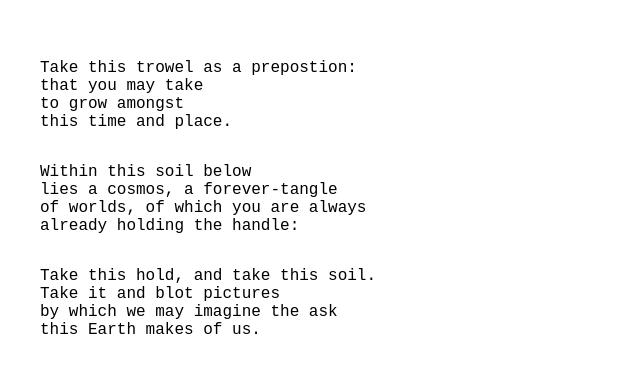
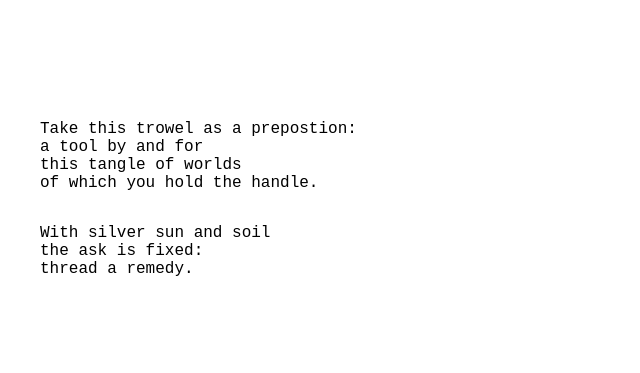
Before and after one commit to nturge/FictiveTrowel, a plain HTML site: page index.html in a window 1280 px wide. Shown: the part 201-574 px from the top of the page, without its empty margins (0-640 px from the left). Drawn offline with Linux system fonts and the light colour scheme.

Commit message:
changed poem

```diff
--- a/index.html
+++ b/index.html
@@ -38,31 +38,21 @@
       <p>
         Take this trowel as a prepostion:
         <br>
-        that you may take
+        a tool by and for
         <br>
-        to grow amongst
+        this tangle of worlds
         <br>
-        this time and place.
+        of which you hold the handle.
         <br>
       </p>
       <p>
-        Within this soil below
+        With silver sun and soil
         <br>
-        lies a cosmos, a forever-tangle
+        the ask is fixed:
         <br>
-        of worlds, of which you are always
-        <br>
-        already holding the handle:
+        thread a remedy.
       </p>
 
-      <p>Take this hold, and take this soil.
-        <br>
-        Take it and blot pictures
-        <br>
-        by which we may imagine the ask
-        <br>
-        this Earth makes of us.
-      </p>
 
     </main>
   </body>
```
